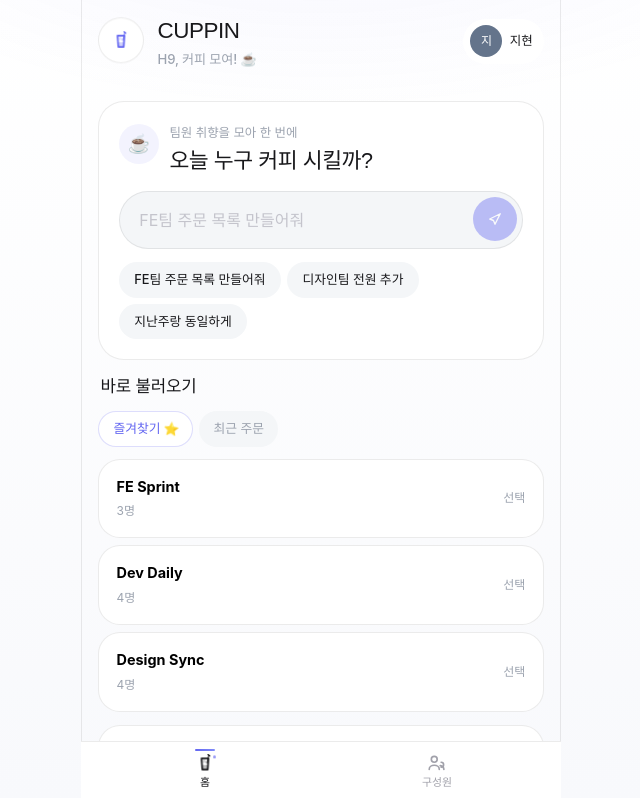
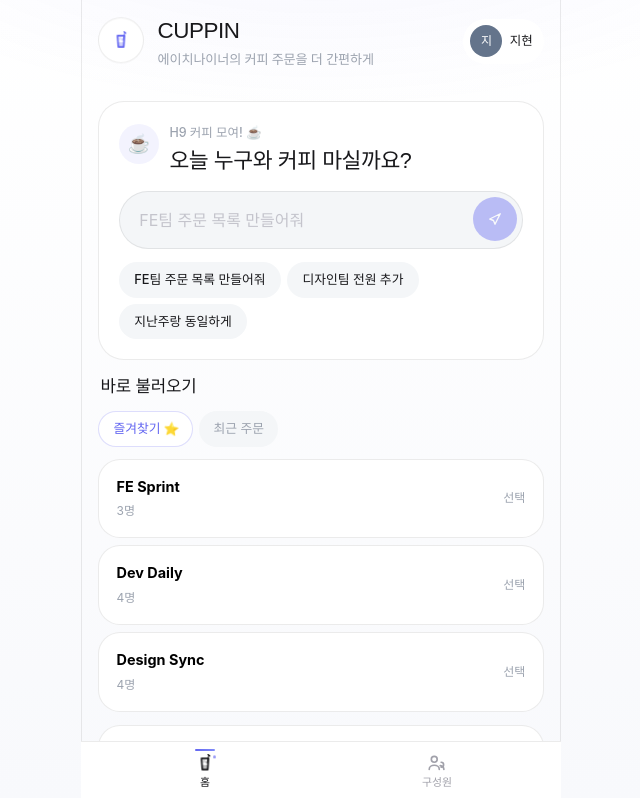
Before and after one commit to hyeony/2026kpi, a React (Vite) app in the folder coffee/: page / in a window 1280 px wide. Shown: the top 798 px of the page, without its empty margins (319-959 px from the left). Built offline with nearby package versions, Linux system fonts and the light colour scheme; a web font is replaced by a local one.

Commit message:
feat: 문구수정

```diff
--- a/coffee/src/App.tsx
+++ b/coffee/src/App.tsx
@@ -49,7 +49,7 @@ function App() {
                 </span>
                 <div>
                   <h1>CUPPIN</h1>
-                  <p className="hero__slogan">{state.companyName}, 커피 모여! ☕</p>
+                  <p className="hero__slogan">에이치나이너의 커피 주문을 더 간편하게</p>
                 </div>
               </div>
 
--- a/coffee/src/components/AiShuttlePanel.tsx
+++ b/coffee/src/components/AiShuttlePanel.tsx
@@ -36,8 +36,8 @@ export function AiShuttlePanel({ onSubmit, isThinking, lastReply }: Props) {
           ☕
         </span>
         <div>
-          <p className="ai-shuttle__title">팀원 취향을 모아 한 번에</p>
-          <h2 className="ai-shuttle__question">오늘 누구 커피 시킬까?</h2>
+          <p className="ai-shuttle__title">H9 커피 모여! ☕</p>
+          <h2 className="ai-shuttle__question">오늘 누구와 커피 마실까요?</h2>
         </div>
       </div>
 
```
